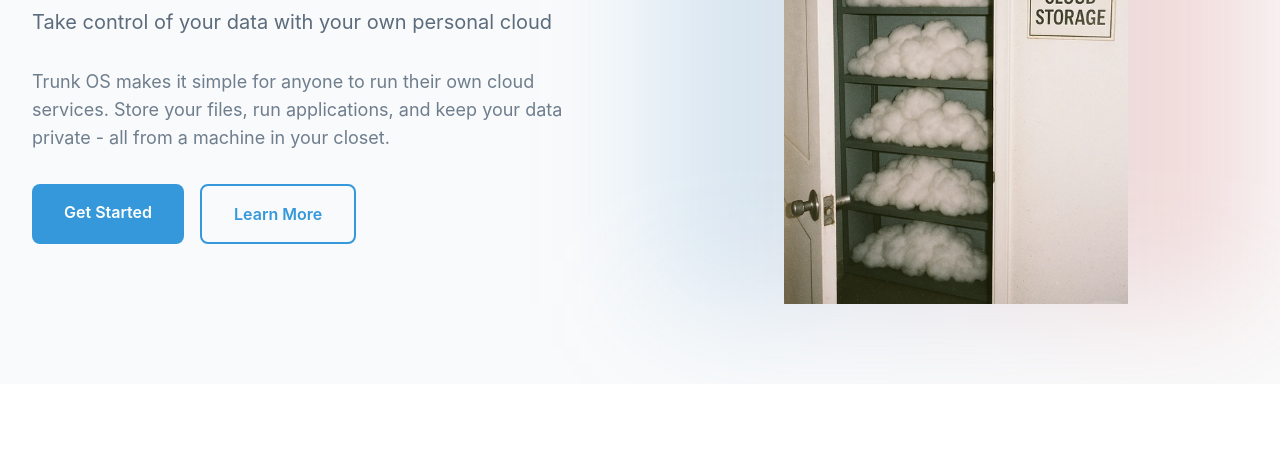
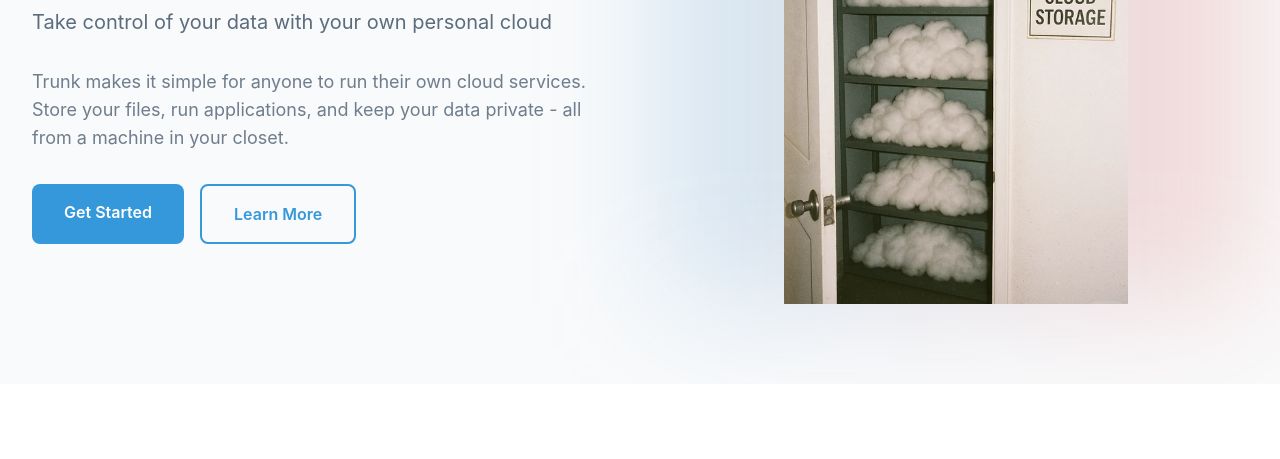
Before and after one commit to trunk-os/trunk-os.github.io, an Astro site: page / in a window 1280 px wide. Shown: the part 317-776 px from the top of the page. Built offline with nearby package versions, Linux system fonts and the light colour scheme; Astro itself is replaced by a stand-in of ours; a web font is replaced by a local one.

Commit message:
more trunk os

```diff
--- a/src/components/Hero.astro
+++ b/src/components/Hero.astro
@@ -10,7 +10,7 @@
           Take control of your data with your own personal cloud
         </p>
         <p class="text-lg text-trunk-dark/70 dark:text-gray-400 mb-8">
-          Trunk OS makes it simple for anyone to run their own cloud services. Store your files, run applications, and keep your data private - all from a machine in your closet.
+          Trunk makes it simple for anyone to run their own cloud services. Store your files, run applications, and keep your data private - all from a machine in your closet.
         </p>
         <div class="flex flex-col sm:flex-row gap-4">
           <a href="#get-started"
```
